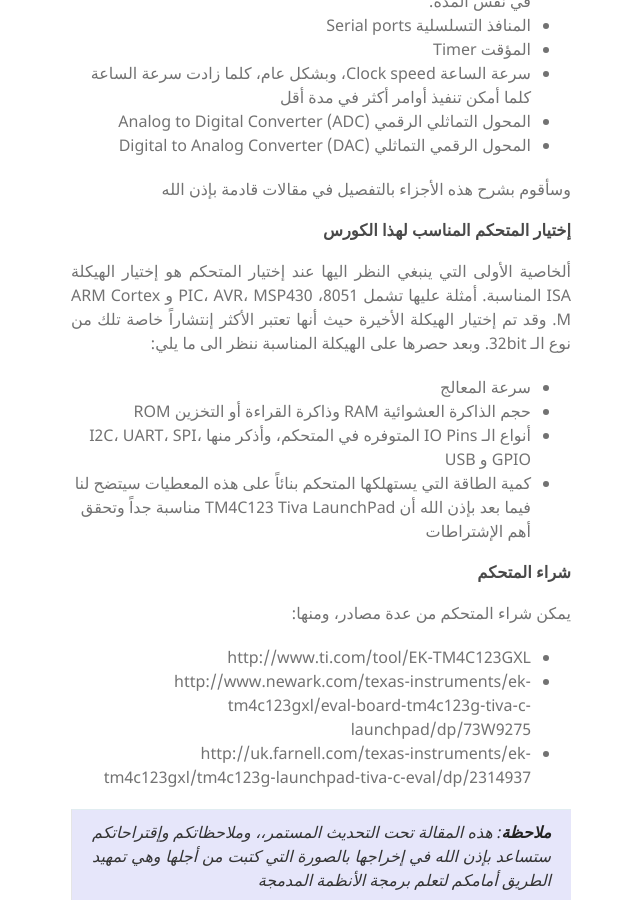
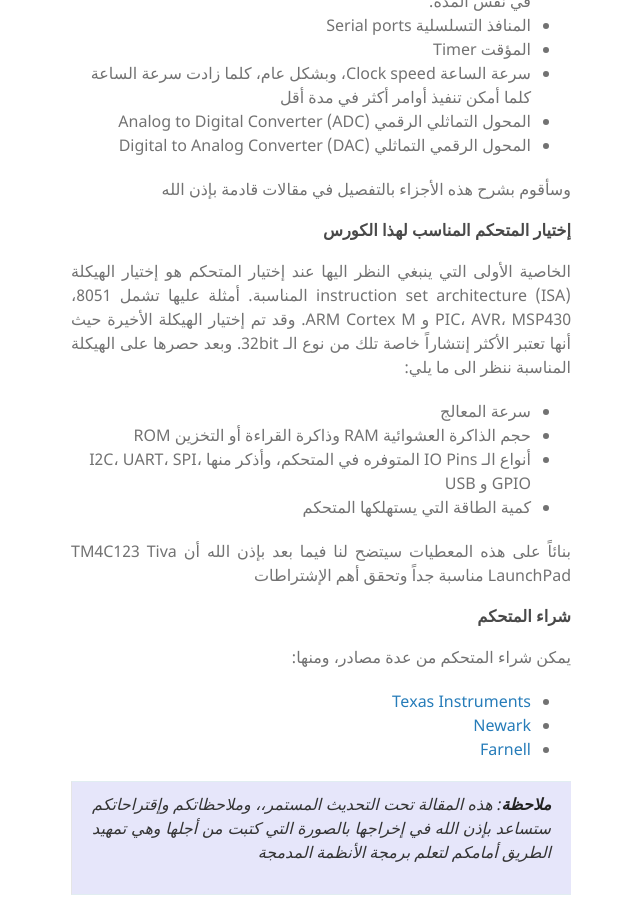
Before and after one commit to alhabish/embedded-course, a Jekyll site: the page built from _posts/2017-09-27-Introduction.md, in a window 1280 px wide and 900 px high, scrolled down 1103 px. Shown: the whole window, without its empty margins (139-779 px from the left). Built offline with Jekyll 4.4.1, drawn with Linux system fonts in a browser that asks for light colours; comment, search, counter and statistics services are not loaded; some of the changed text lies outside the part shown.

Commit message:
intro - second draft

```diff
--- a/_posts/2017-09-10-Introduction.md
+++ b/_posts/2017-09-27-Introduction.md
@@ -32,15 +32,16 @@ comments: true
 وسأقوم بشرح هذه الأجزاء بالتفصيل في مقالات قادمة بإذن الله
 
 ### []()إختيار المتحكم المناسب لهذا الكورس
-ألخاصية الأولى التي ينبغي النظر اليها عند إختيار المتحكم هو إختيار الهيكلة ISA المناسبة. أمثلة عليها تشمل 8051، PIC، AVR، MSP430 و ARM Cortex M. وقد تم إختيار الهيكلة الأخيرة حيث أنها تعتبر الأكثر إنتشاراً خاصة  تلك من نوع الـ 32bit. وبعد حصرها على الهيكلة المناسبة ننظر الى ما يلي:
+الخاصية الأولى التي ينبغي النظر اليها عند إختيار المتحكم هو إختيار الهيكلة instruction set architecture (ISA)  المناسبة. أمثلة عليها تشمل 8051، PIC، AVR، MSP430 و ARM Cortex M. وقد تم إختيار الهيكلة الأخيرة حيث أنها تعتبر الأكثر إنتشاراً خاصة  تلك من نوع الـ 32bit. وبعد حصرها على الهيكلة المناسبة ننظر الى ما يلي:
 * سرعة المعالج
 * حجم الذاكرة العشوائية RAM وذاكرة القراءة أو التخزين ROM
 * أنواع الـ IO Pins المتوفره في المتحكم، وأذكر منها I2C، UART، SPI، GPIO و USB
 * كمية الطاقة التي يستهلكها المتحكم
+
 بنائاً على هذه المعطيات سيتضح لنا فيما بعد بإذن الله أن TM4C123 Tiva LaunchPad مناسبة جداً وتحقق أهم الإشتراطات
 
 ### []()شراء المتحكم
 يمكن شراء المتحكم من عدة مصادر، ومنها:
-* http://www.ti.com/tool/EK-TM4C123GXL
-* http://www.newark.com/texas-instruments/ek-tm4c123gxl/eval-board-tm4c123g-tiva-c-launchpad/dp/73W9275
-* http://uk.farnell.com/texas-instruments/ek-tm4c123gxl/tm4c123g-launchpad-tiva-c-eval/dp/2314937
+* [Texas Instruments](http://www.ti.com/tool/EK-TM4C123GXL)
+* [Newark](http://www.newark.com/texas-instruments/ek-tm4c123gxl/eval-board-tm4c123g-tiva-c-launchpad/dp/73W9275)
+* [Farnell](http://uk.farnell.com/texas-instruments/ek-tm4c123gxl/tm4c123g-launchpad-tiva-c-eval/dp/2314937)
```
Also changed, not shown: other parts of _posts/2017-09-27-Introduction.md (+2 -2 lines), index.md (+3 -3 lines), README.md.
